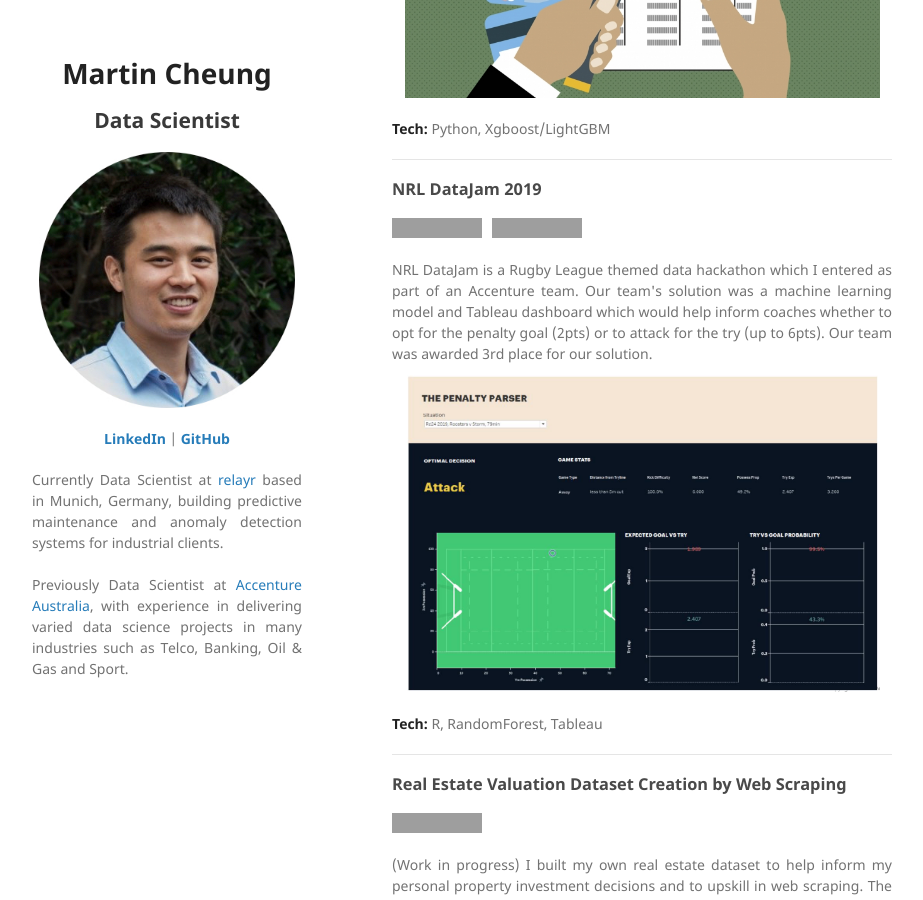
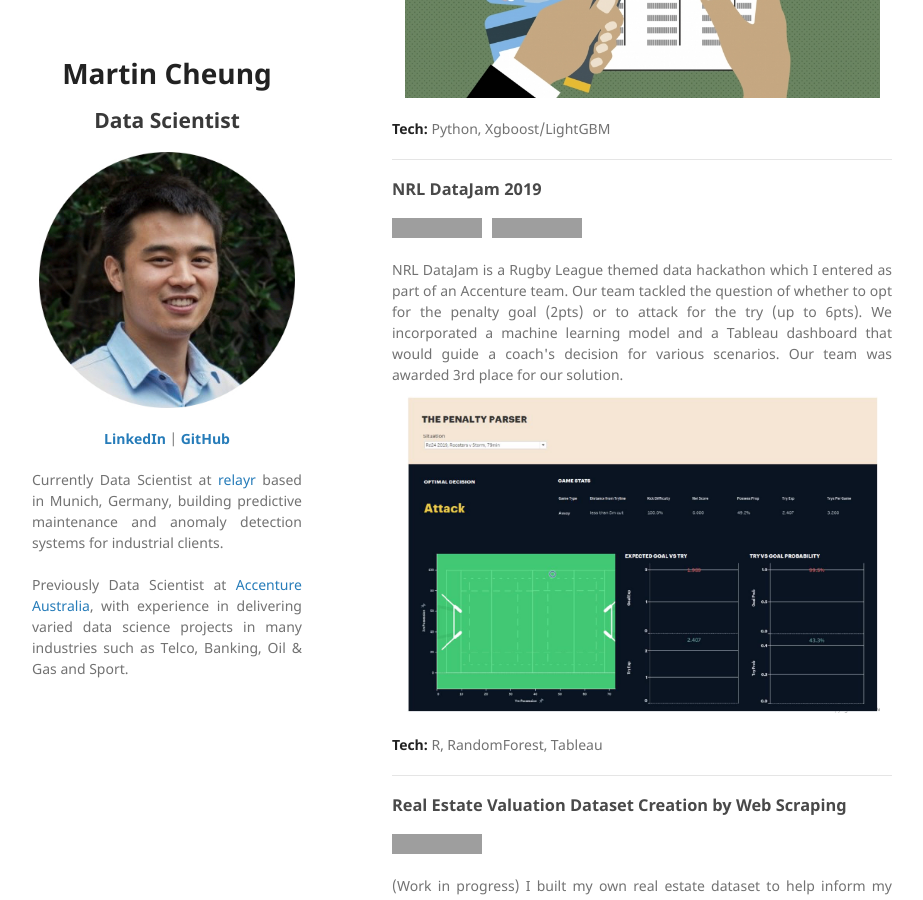
Before and after one commit to martycheung/martycheung.github.io, a Jekyll site: the page built from index.md, in a window 1280 px wide and 900 px high, scrolled down 1873 px. Shown: the whole window, without its empty margins (178-1101 px from the left). Built offline with Jekyll 4.4.1, drawn with Linux system fonts in a browser that asks for light colours; our own code applies the rules of GitHub Pages for plain Markdown files; grey boxes are pictures that could not be loaded.

Commit message:
Update index.md

```diff
--- a/index.md
+++ b/index.md
@@ -85,7 +85,7 @@ Building models to detect fraudulent card transactions. Features in the dataset
 <br>
 
 <div style="text-align: justify">
-NRL DataJam is a Rugby League themed data hackathon which I entered as part of an Accenture team. Our team's solution was a machine learning model and Tableau dashboard which would help inform coaches whether to opt for the penalty goal (2pts) or to attack for the try (up to 6pts). Our team was awarded 3rd place for our solution.
+NRL DataJam is a Rugby League themed data hackathon which I entered as part of an Accenture team. Our team tackled the question of whether to opt for the penalty goal (2pts) or to attack for the try (up to 6pts). We incorporated a machine learning model and a Tableau dashboard that would guide a coach's decision for various scenarios. Our team was awarded 3rd place for our solution.
 </div>
 
 <img src="images/datajam_tableau.png?raw=true" class="image_centred"/>
```
